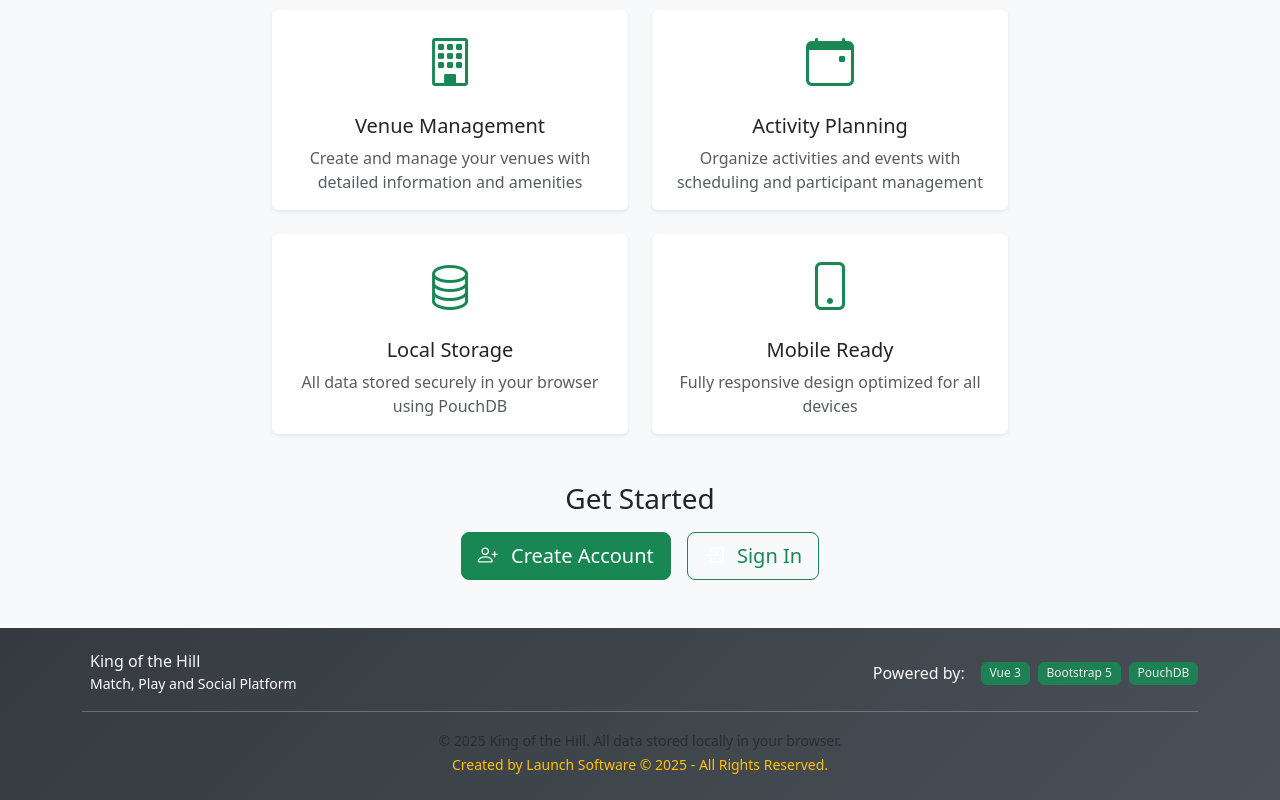
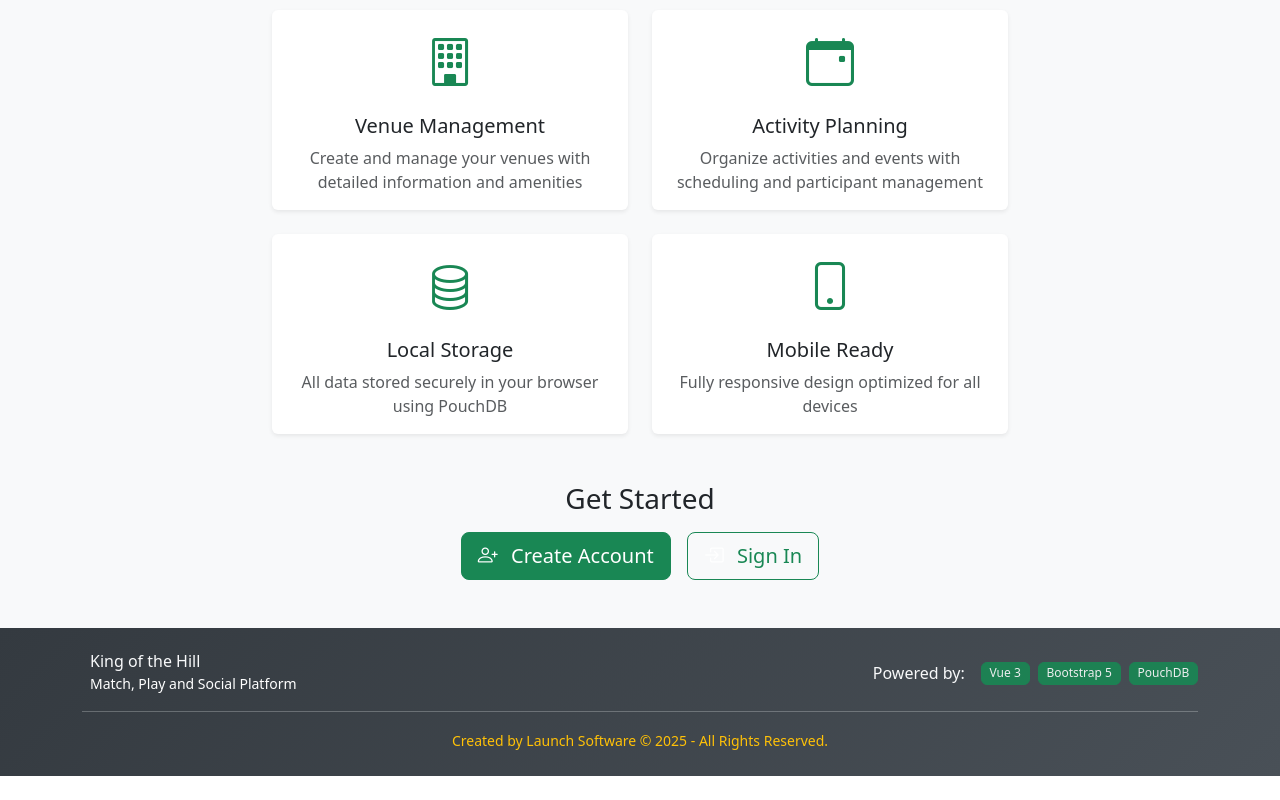
Before and after one commit to MichaelNino/vibe-spa-starter-kit, a Vue app: page / in a window 1280 px wide. Shown: the part 255-1055 px from the top of the page. After the commit the page ends 1031 px from the top, so only its background shows below. Built offline with nearby package versions, Linux system fonts and the light colour scheme.

Commit message:
Remove old copyright from footer

```diff
--- a/src/components/AppFooter.vue
+++ b/src/components/AppFooter.vue
@@ -25,10 +25,6 @@
       <hr class="my-3">
       <div class="row">
         <div class="col-12 text-center">
-          <small class="text-muted">
-            © {{ currentYear }} {{ brandName }}. All data stored locally in your browser.
-          </small>
-          <br>
           <small class="text-warning">
             Created by Launch Software © 2025 - All Rights Reserved.
           </small>
```
